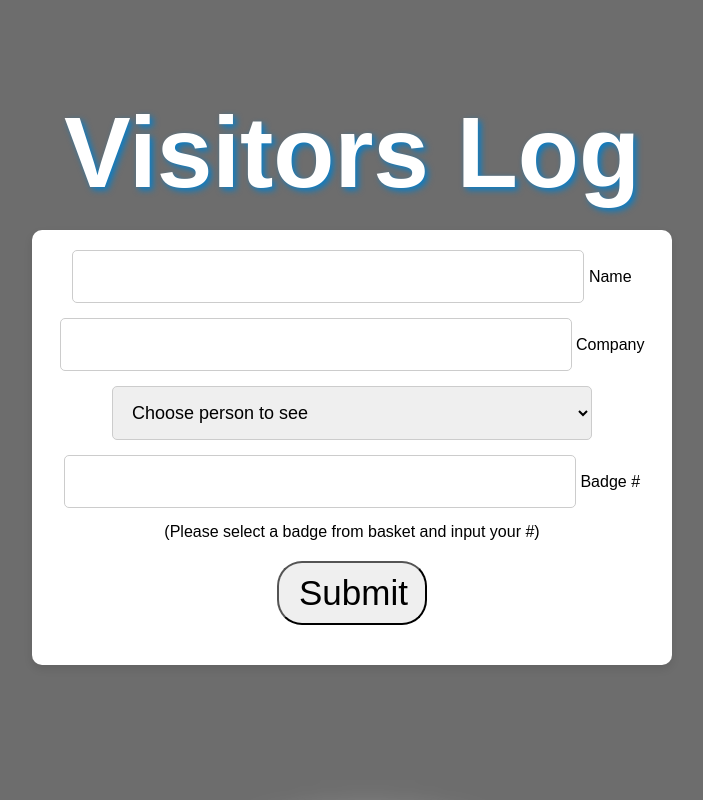
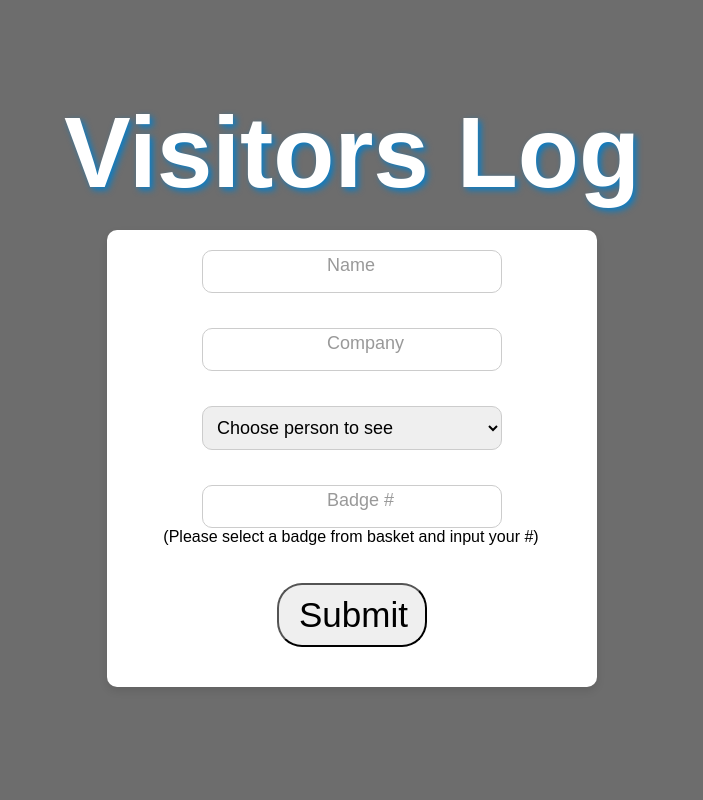
Before and after one commit to Oshkosh1922/vp, a plain HTML site: page index.html in a window 1280 px wide. Both pictures are taken after a click on the button "IN". Shown: the top 800 px of the page, without its empty margins (288-991 px from the left). Drawn offline with Linux system fonts and the light colour scheme.

Commit message:
Update styles.css

```diff
--- a/styles/styles.css
+++ b/styles/styles.css
@@ -77,11 +77,12 @@ select {
     background-color: white;
     border-radius: 10px;
     box-shadow: 0 4px 8px rgba(0, 0, 0, 0.1);
-    max-width: 600px;
-    max-height: auto;
+    width: 80%;
+    max-width: 450px;
     margin: auto;
     gap: 15px;
 }
+
 
 input[type="text"]:focus,
 select:focus {
@@ -137,3 +138,85 @@ select:focus {
         font-size: 20px;
     }
 }
+.input-group {
+    position: relative;
+    display: flex;
+    flex-direction: column;
+    width: 100%;
+    max-width: 400px;
+    margin-bottom: 20px;
+    margin-left: 200px;
+}
+
+
+input[type="text"],
+select {
+    padding: 10px;
+
+    border-radius: 10px;
+    width: auto;
+    max-width: 300px;
+    font-size: 18px;
+    margin-bottom: 15px;
+    margin-left: -125px;
+    box-sizing: border-box;
+}
+
+
+label {
+    position: absolute;
+    left: 10px;
+    top: 50%;
+    transform: translateY(-50%);
+    background-color: #fff;
+    padding: 0 5px;
+    margin-left: -15px;
+    transition: all 0.3s;
+    pointer-events: none;
+    color: #999;
+}
+
+input:placeholder-shown + label,
+select:placeholder-shown + label {
+    font-size: 18px;
+    top: 15px;
+}
+
+input:not(:placeholder-shown) + label,
+select:not(:placeholder-shown) + label,
+input:focus + label,
+select:focus + label {
+    top: -10px;
+    font-size: 14px;
+    color: #007bff;
+}
+
+select {
+    padding-right: 30px;
+}
+
+
+.select-arrow {
+    position: absolute;
+    right: 10px;
+    top: 50%;
+    transform: translateY(-50%);
+    pointer-events: none;
+}
+
+
+.input-hint {
+    position: absolute;
+    left: 6%;
+    transform: translateX(-50%);
+    bottom: -3px;
+    width: auto;
+}
+#signOutMessage {
+    font-weight: bold;
+    padding: 20px;
+    background-color: #f8d7da;
+    color: #721c24;
+    border-radius: 5px;
+    margin-bottom: 20px;
+}
```
